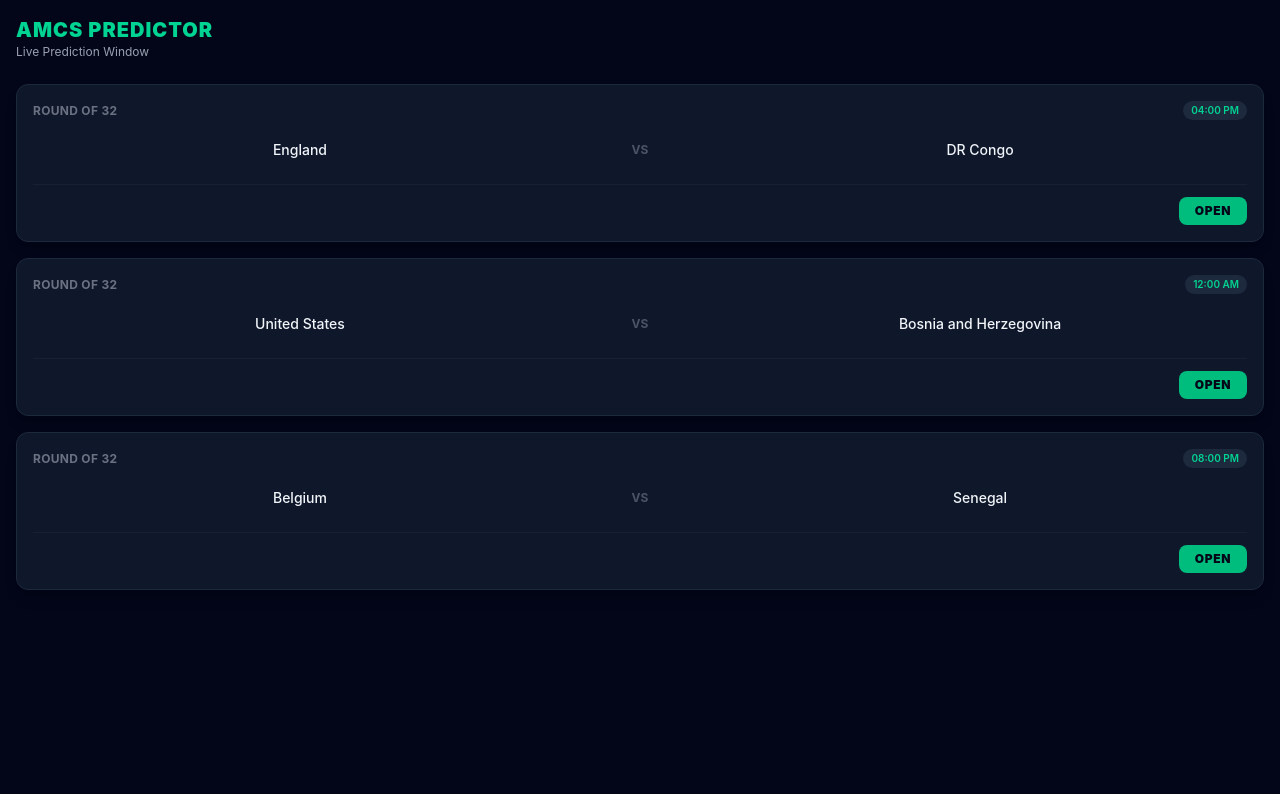
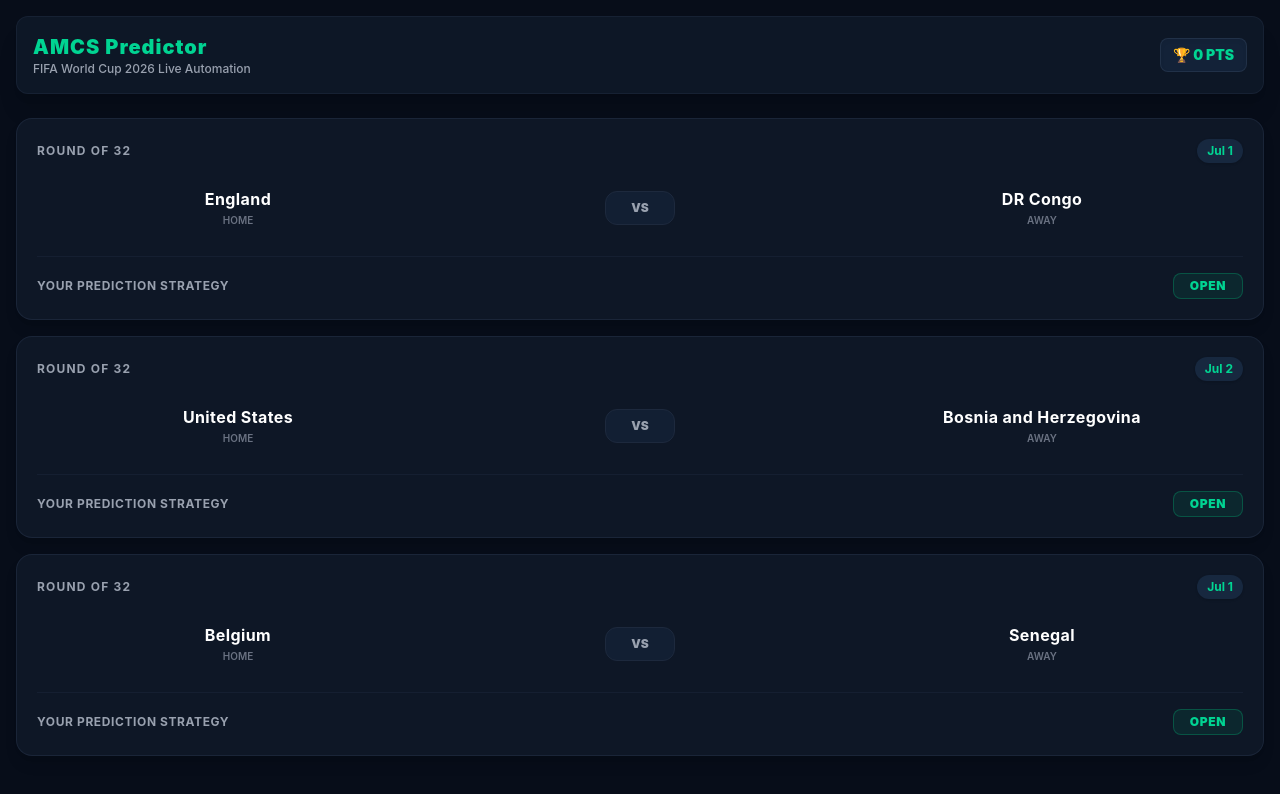
Before and after one commit to jocouple1991-hub/amcs-predictor, a React (Vite) app: page / in a window 1280 px wide. Shown: the top 794 px of the page. Built offline with nearby package versions, Linux system fonts and the light colour scheme.

Commit message:
fix: restore active keys and toggle menus

```diff
--- a/src/App.jsx
+++ b/src/App.jsx
@@ -1,13 +1,12 @@
 import React, { useState, useEffect } from 'react';
 
-// Example Mock Dataset mimicking your Football API sync structure
 const INITIAL_MATCHES = [
   {
     id: "m80",
     homeTeam: "England",
     awayTeam: "DR Congo",
     round: "ROUND OF 32",
-    kickoffTime: "2026-07-01T20:00:00+04:00", // local user timezone (UAE)
+    kickoffTime: "2026-07-01T20:00:00+04:00",
     status: "SCHEDULED"
   },
   {
@@ -32,78 +31,124 @@
     awayTeam: "Ecuador",
     round: "ROUND OF 32",
     kickoffTime: "2026-07-01T06:00:00+04:00",
-    status: "FINISHED" // Handled automatically by the wrapper
+    status: "FINISHED" // Disappears automatically!
   }
 ];
 
-export default function AMCSPredictor() {
+export default function App() {
   const [matches, setMatches] = useState(INITIAL_MATCHES);
   const [currentTime, setCurrentTime] = useState(new Date());
+  const [selectedPredictions, setSelectedPredictions] = useState({});
+  const [activeMatchTab, setActiveMatchTab] = useState(null);
 
-  // Automated Update Engine: Evaluates match expiration statuses every 10 seconds
-  // without needing a code push or manual page refresh.
+  // Auto-refresh match checking loop every 10 seconds
   useEffect(() => {
     const timer = setInterval(() => {
       setCurrentTime(new Date());
     }, 10000);
-
     return () => clearInterval(timer);
   }, []);
 
-  // Quick Wrapper: Dynamically filters out finished games and those past kickoff
-  const openPredictionMatches = matches.filter((match) => {
-    const isFinished = match.status === 'FINISHED';
-    const isPastKickoff = currentTime > new Date(match.kickoffTime);
-
-    return !isFinished && !isPastKickoff;
+  // Quick Wrapper: Hide matches that are already finished or past kickoff
+  const openMatches = matches.filter((match) => {
+    return match.status !== 'FINISHED' && currentTime < new Date(match.kickoffTime);
   });
 
-  const handlePredictionOpen = (matchId) => {
-    // Open Telegram WebApp / Mini App internal popup or overlay here
-    console.log(`Opening prediction sheet for match: ${matchId}`);
+  const handleSelectStrategy = (matchId, strategy) => {
+    setSelectedPredictions(prev => ({
+      ...prev,
+      [matchId]: strategy
+    }));
+    alert(`Prediction saved: ${strategy}!`);
   };
 
   return (
-    <div className="min-h-screen bg-slate-950 text-slate-100 p-4 font-sans">
-      <header className="mb-6">
-        <h1 className="text-xl font-black text-emerald-400 tracking-wider">AMCS PREDICTOR</h1>
-        <p className="text-xs text-gray-400">Live Prediction Window</p>
+    <div className="min-h-screen bg-[#070d19] text-slate-100 p-4 font-sans selection:bg-emerald-500/30">
+      {/* Header Layout */}
+      <header className="mb-6 flex justify-between items-center bg-[#0d1726] p-4 rounded-xl border border-slate-800/60 shadow-xl">
+        <div>
+          <h1 className="text-xl font-black text-emerald-400 tracking-wider">AMCS Predictor</h1>
+          <p className="text-xs text-gray-400 font-medium">FIFA World Cup 2026 Live Automation</p>
+        </div>
+        <div className="bg-[#132238] border border-slate-700/50 px-3 py-1.5 rounded-lg flex items-center gap-1.5 shadow-inner">
+          <span className="text-sm font-black text-emerald-400">🏆 0 PTS</span>
+        </div>
       </header>
 
+      {/* Match Grid Layout */}
       <div className="space-y-4">
-        {openPredictionMatches.length === 0 ? (
-          <div className="text-center py-12 text-gray-500 text-sm">
-            No open prediction pools available right now.
+        {openMatches.length === 0 ? (
+          <div className="text-center py-12 text-gray-500 text-sm border border-dashed border-slate-800 rounded-xl">
+            No live prediction pools available right now.
           </div>
         ) : (
-          openPredictionMatches.map((match) => (
+          openMatches.map((match) => (
             <div
               key={match.id}
-              className="bg-slate-900 border border-slate-800 rounded-xl p-4 shadow-lg flex flex-col justify-between"
+              className="bg-[#0e1726] border border-slate-800/80 rounded-2xl p-5 shadow-lg flex flex-col transition-all duration-300"
             >
-              <div className="flex justify-between items-center mb-3">
-                <span className="text-gray-500 text-xs font-bold tracking-wide uppercase">
+              {/* Card Meta */}
+              <div className="flex justify-between items-center mb-4">
+                <span className="text-gray-400 text-xs font-bold tracking-widest uppercase">
                   {match.round}
                 </span>
-                <span className="text-[10px] bg-slate-800 text-emerald-400 px-2 py-0.5 rounded-full font-semibold">
-                  {new Date(match.kickoffTime).toLocaleTimeString([], {hour: '2-digit', minute:'2-digit'})}
+                <span className="text-xs bg-[#17283f] text-emerald-400 px-2.5 py-1 rounded-full font-bold shadow-sm">
+                  {new Date(match.kickoffTime).toLocaleDateString([], { day: 'numeric', month: 'short' })}
                 </span>
               </div>
 
-              <div className="flex justify-around items-center my-2 text-center">
-                <div className="w-1/3 font-medium text-sm">{match.homeTeam}</div>
-                <div className="text-gray-600 text-xs font-bold">VS</div>
-                <div className="w-1/3 font-medium text-sm">{match.awayTeam}</div>
+              {/* Match Details Layout */}
+              <div className="grid grid-cols-3 items-center text-center my-2">
+                <div className="flex flex-col items-center">
+                  <span className="font-bold text-base tracking-wide text-white">{match.homeTeam}</span>
+                  <span className="text-[10px] text-gray-500 font-semibold uppercase mt-0.5">Home</span>
+                </div>
+
+                <div className="bg-[#121f33] border border-slate-800 rounded-xl py-2 px-3 mx-auto flex flex-col justify-center min-w-[70px]">
+                  <span className="text-xs font-black text-gray-400">VS</span>
+                </div>
+
+                <div className="flex flex-col items-center">
+                  <span className="font-bold text-base tracking-wide text-white">{match.awayTeam}</span>
+                  <span className="text-[10px] text-gray-500 font-semibold uppercase mt-0.5">Away</span>
+                </div>
               </div>
 
-              <div className="mt-4 pt-3 border-t border-slate-800/60 flex justify-end">
-                <button
-                  onClick={() => handlePredictionOpen(match.id)}
-                  className="px-4 py-1.5 bg-emerald-500 text-slate-950 rounded-lg text-xs font-black tracking-wider uppercase hover:bg-emerald-400 active:scale-95 transition-all"
-                >
-                  OPEN
-                </button>
+              {/* Prediction Action Bar */}
+              <div className="mt-5 pt-4 border-t border-slate-800/50 flex flex-col gap-4">
+                <div className="flex justify-between items-center">
+                  <span className="text-xs font-bold tracking-wider text-gray-400 uppercase">Your Prediction Strategy</span>
+                  <button
+                    onClick={() => setActiveMatchTab(activeMatchTab === match.id ? null : match.id)}
+                    className="px-4 py-1 bg-emerald-500/10 border border-emerald-500/30 text-emerald-400 rounded-lg text-xs font-black tracking-wider uppercase hover:bg-emerald-500 hover:text-slate-950 transition-all duration-200"
+                  >
+                    {activeMatchTab === match.id ? 'Close' : 'Open'}
+                  </button>
+                </div>
+
+                {/* Prediction Strategy Keys (Visible when Open is toggled) */}
+                {activeMatchTab === match.id && (
+                  <div className="grid grid-cols-3 gap-2.5 animate-fadeIn">
+                    {['Home Win', 'Draw', 'Away Win'].map((strategy) => {
+                      const isSelected = selectedPredictions[match.id] === strategy;
+                      return (
+                        <button
+                          key={strategy}
+                          onClick={() => handleSelectStrategy(match.id, strategy)}
+                          className={`py-2.5 px-2 text-xs font-extrabold rounded-xl border transition-all duration-150 ${
+                            isSelected
+                              ? 'bg-emerald-500 border-emerald-400 text-slate-950 shadow-lg shadow-emerald-500/20 scale-[0.98]'
+                              : 'bg-[#122035] border-slate-800 text-gray-300 hover:bg-[#172842] hover:border-slate-700'
+                          }`}
+                        >
+                          {strategy}
+                        </button>
+                      );
+                    })}
+                  </div>
+                )}
               </div>
+
             </div>
           ))
         )}
```
